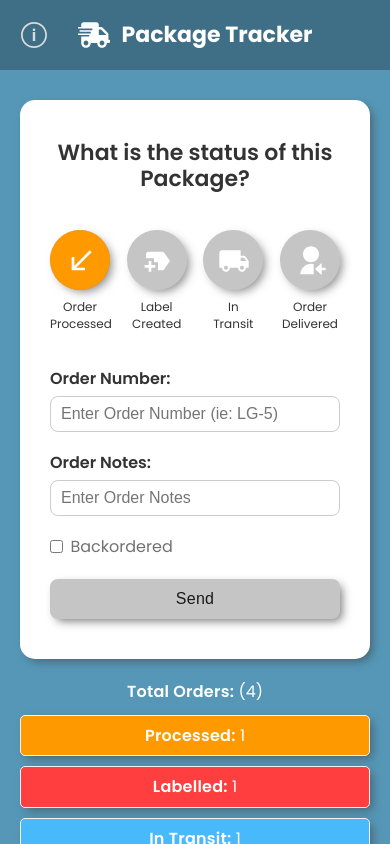
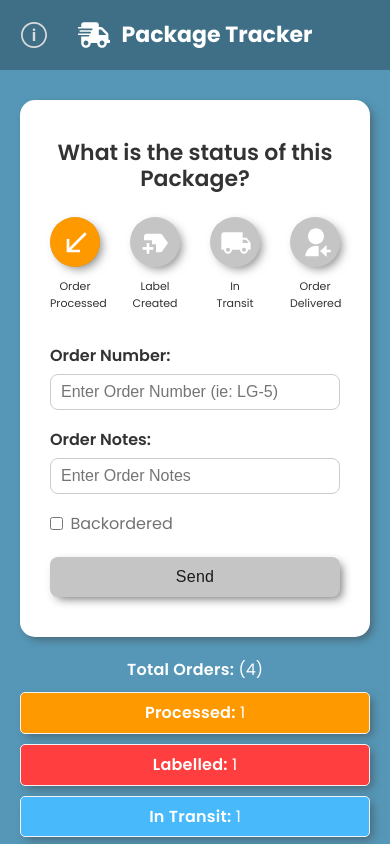
Before and after one commit to Ansel291/packageTrackerApp, a React (Create React App) app: page / in a window 390 px wide. Shown: the top 844 px of the page. Built offline with nearby package versions, Linux system fonts and the light colour scheme.

Commit message:
fixing ui on mobile of form

```diff
--- a/src/components/styles/OrderStatusSelect.css
+++ b/src/components/styles/OrderStatusSelect.css
@@ -2,7 +2,7 @@
   display: flex;
   justify-content: space-between;
   align-items: center;
-  margin: 37.5px 0 75px;
+  margin: 25px 0 67.5px;
   position: relative;
   z-index: 1;
 }
@@ -71,7 +71,7 @@ label.order-select-order-delivered:hover {
   height: 1px;
   background-color: #b5b5b5;
   position: relative;
-  top: -100px;
+  top: -93px;
   z-index: 0;
   transition: 0.4s ease-in-out;
 }
@@ -94,12 +94,15 @@ label.order-select-order-delivered:hover {
 
 @media (min-width: 375px) {
   .status {
-    margin: 37.5px 0 75px;
+    margin: 25px 0 75px;
   }
   .status li p {
-    font-size: 12px;
-    margin-top: 42.5px;
+    margin-top: 35px;
   }
+  .progress-bar {
+    top: -100px;
+  }
+  /*
   .status li {
     width: 60px;
     height: 60px;
@@ -113,9 +116,7 @@ label.order-select-order-delivered:hover {
     top: 5px;
     left: 5px;
   }
-  .progress-bar {
-    top: -105px;
-  }
+  */
 }
 
 @media (min-width: 768px) {
```
